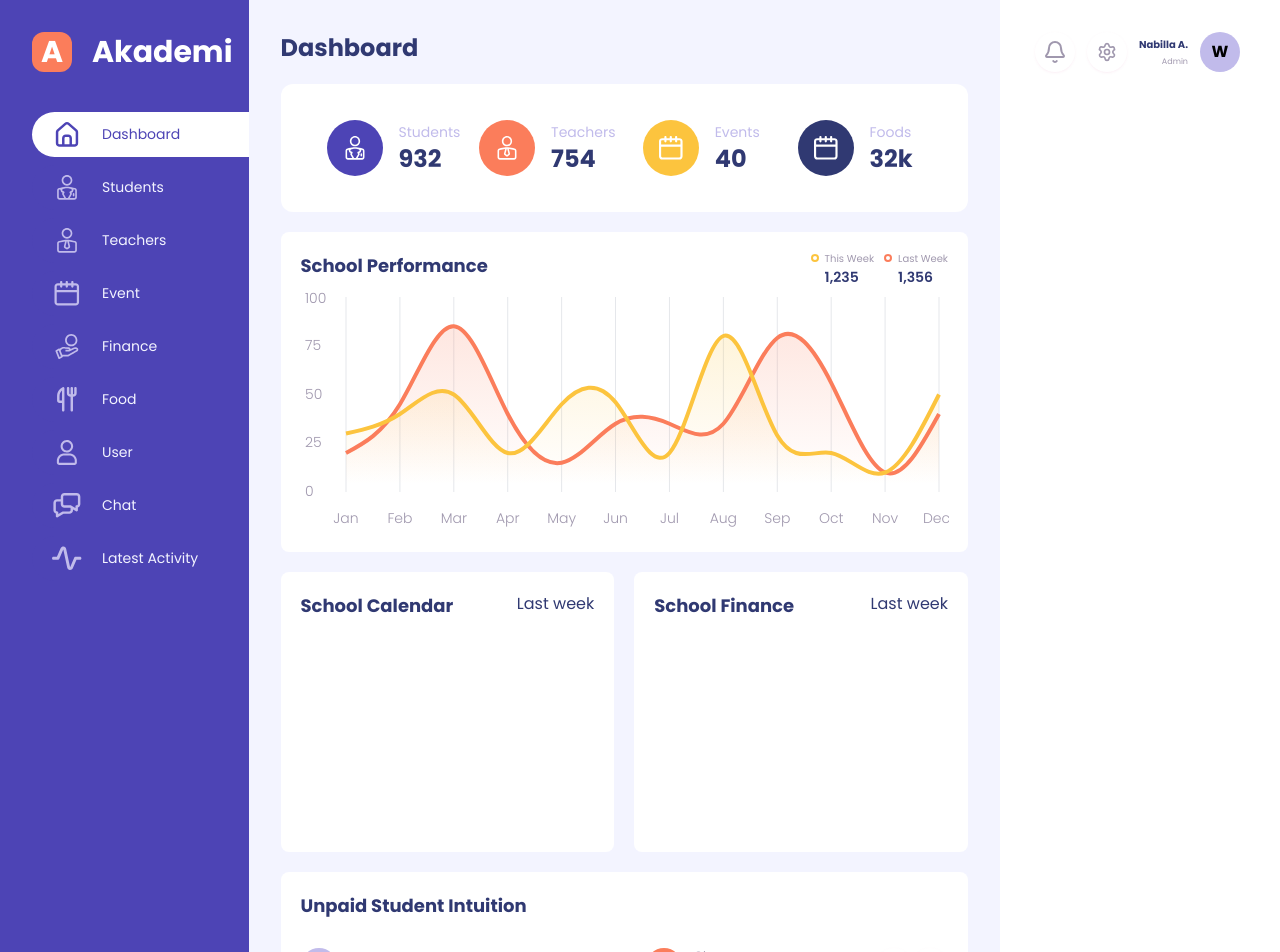
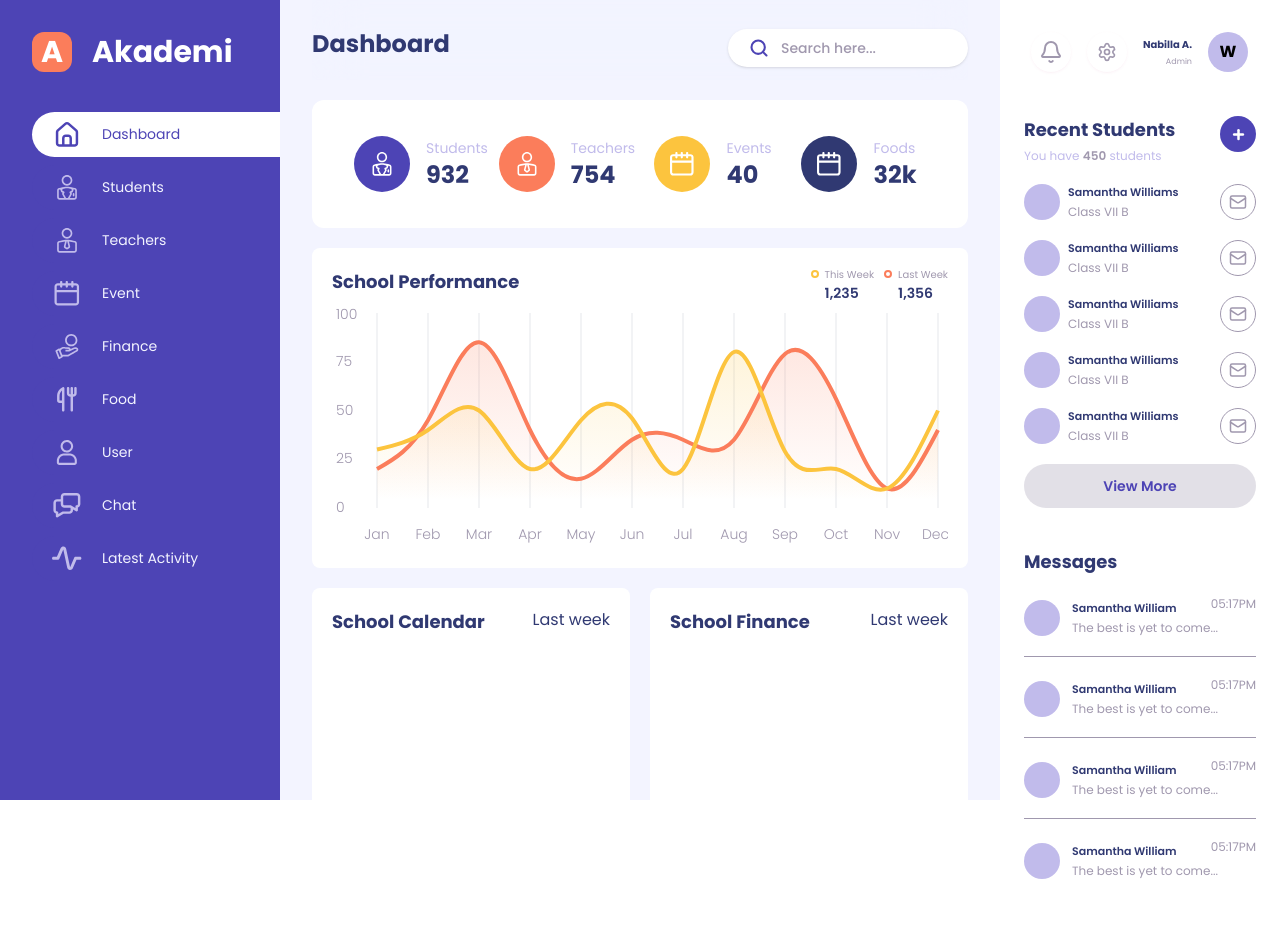
Before and after one commit to DEE-PRINCE001/Akademi, a React (Vite) app: page / in a window 1280 px wide. Shown: the top 952 px of the page. After the commit the page ends 892 px from the top, so only its background shows below. Built offline with nearby package versions, Linux system fonts and the light colour scheme.

Commit message:
Added some features to the dashboard and improved the student page

```diff
--- a/src/components/Layout/Sidebar.jsx
+++ b/src/components/Layout/Sidebar.jsx
@@ -32,8 +32,8 @@ const Sidebar = ({children, doublescreen=false}) => {
     }, [])
 
   return (
-    <div className='flex bg-background'>
-        <div className={`absolute ${profileOpened? "flex" : "hidden"} top-4 right-4 md:right-10 md:top-8 md:flex items-center space-x-3`}>
+    <div className='flex bg-background h-full'>
+        <div className={`absolute ${profileOpened? "flex" : "hidden"} top-4 right-4 md:right-8 md:top-8 md:flex items-center space-x-4 z-50`}>
             <CircularIcon variant={"neutral"} icon={<Bell className='text-inherit'/>}/>
             <CircularIcon variant={"neutral"} icon={<Settings size={20} className='text-inherit'/>}/>
             <div className='flex flex-col space-y-1 items-end'>
@@ -44,7 +44,9 @@ const Sidebar = ({children, doublescreen=false}) => {
             <CircularIcon variant={"empty"}>W</CircularIcon>
 
         </div>
-        <div ref={sideRef} className={`min-h-screen ${sideBarOpened? "flex translate-0 absolute z-10" : "-translate-x-full absolute transition"} z-10 transition-all duration-400 md:static md:translate-x-0 md:flex md:w-70 3xl:w-85 bg-primary font-sans mt-0`}>
+        <div ref={sideRef} className={`h-screen ${sideBarOpened? "flex translate-0 absolute z-10" : "-translate-x-full absolute transition"} z-10
+                transition-all duration-400 md:static md:translate-x-0 md:flex md:w-70
+                3xl:w-85 bg-primary font-sans mt-0 overflow-y-auto`}>
             <div className='flex flex-col p-8 w-full pr-0 space-y-2'>
                 <div className="flex space-x-5 items-center mb-10">
                     <div className='bg-secondary text-white font-bold text-3xl 3xl:text-4xl
@@ -66,7 +68,7 @@ const Sidebar = ({children, doublescreen=false}) => {
         </div>
 
 
-        <div className={` ${ !doublescreen? "flex-1 flex flex-col w-full p-3 md:p-8 pb-0 min-h-screen space-y-5" : "w-full"} `}>
+        <div className={` ${ !doublescreen? "flex-1 flex flex-col w-full p-3 md:p-8 pb-0 min-h-screen space-y-5" : "flex-1 h-screen"} `}>
         {children}
         </div>
 
--- a/src/components/inputs/SearchBox.jsx
+++ b/src/components/inputs/SearchBox.jsx
@@ -12,8 +12,9 @@ const SearchBox = forwardRef(({
 }, ref) => {
 
   const sizeVariants = {
-    "mb":"w-full p-3",
-    "md":"w-40 py-1 md:w-50 md:py-2",
+    "mb":"w-full p-3 lg:w-70",
+    "xm":"w-full py-1",
+    "md":"w-40 py-1 md:w-60 md:py-2",
     "lg": "w-87.5 h-15 py-0.5"
   }
   return (
--- /dev/null
+++ b/src/components/labels/Button.jsx
@@ -0,0 +1,20 @@
+import React from 'react'
+
+const Button = ({children, leftIcon, rightIcon, size, colors, className, ...props}) => {
+  return (
+    <div>
+        <button className={`flex space-x-2 items-center justify-center border-2
+        ${colors || "hover:bg-primary/10 border-primary text-primary"} ${className} rounded-full
+        ${size || "p-2.5 w-38 text-sm"}`} {...props} >
+            {leftIcon? leftIcon: ""}
+            <p>{children || "Newest"}</p>
+            {rightIcon? rightIcon : ''
+            // <div className='w-0 h-0 border-l-8 border-r-8 border-t-10
+            // border-l-transparent border-r-transparent border-t-primary'></div>
+            }
+          </button>
+    </div>
+  )
+}
+
+export default Button
--- a/src/pages/dashboard/Dashboard.jsx
+++ b/src/pages/dashboard/Dashboard.jsx
@@ -5,17 +5,22 @@ import student from '../../assets/icons/studentwhite.svg'
 import teacher from '../../assets/icons/teacherwhite.svg'
 import event from '../../assets/icons/eventwhite.svg'
 import food from '../../assets/icons/foodwhite.svg'
-import { ForkKnife, Menu } from 'lucide-react'
+import { ForkKnife, Mail, Menu, Plus } from 'lucide-react'
 import { NavContext } from '../../contexts/NavContext'
 import SchoolPerformance from './SchoolPerformance'
 import UnpaidStudentRow from './UnpaidStudentRow'
+import GeneralHeader from '../../components/Layout/GeneralHeader'
+import StudentRow from './StudentRow'
+import Button from '../../components/labels/Button'
+import MessageRow from './MessageRow'
+import FoodMenu from './FoodMenu'
 
 const Dashboard = () => {
 
-  const {sideBarOpened,
+  const { sideBarOpened,
     setSideBarOpened,
     profileOpened,
-              setProfileOpened} = useContext(NavContext);
+    setProfileOpened } = useContext(NavContext);
 
   const analyticsData = [
     {
@@ -88,21 +93,25 @@ const Dashboard = () => {
   return (
     // <div className={`flex-1 lg:flex m-0 w-auto`} >
     <div className={`lg:flex`} >
-        <div className='flex-1 flex flex-col w-full p-3 md:p-8 pb-0 min-h-screen space-y-5'>
-            {
-            /* The Header */}
-            <div className={`relative flex flex-col space-y-2 lg:flex-row justify-between lg:items-center w-full`}>
+      <div className='relative flex-1 flex flex-col w-full px-2 md:p-8 md:pt-0
+            pb-0 h-screen space-y-5 overflow-y-auto scrollbar-none'>
+        <div className='pt-3 md:pt-7 md:pb-3 sticky top-0 w-full bg-background/50 backdrop-blur-xl z-1'>
+
+          {/* The Header */}
+          <GeneralHeader title={"Dashboard"} searchBox />
+        </div>
+        {/* <div className={`relative flex flex-col space-y-2 lg:flex-row justify-between lg:items-center w-full`}>
                 <h1 className='text-2xl text-primary-text font-bold'>Dashboard</h1>
 
-                {/* <CircularIcon variant={"primary"} children="A" className='absolute text-white top-1 right-1 md:hidden'
+                <CircularIcon variant={"primary"} children="A" className='absolute text-white top-1 right-1 md:hidden'
                 onClick={() => setProfileOpened(!profileOpened)}/>
 
                 <div className='flex justify-center space-x-5 items-center mt-5 mb-0 lg:hidden'>
                   <Menu size={40} className="md:hidden" onClick={() => setSideBarOpened(!sideBarOpened)}/>
                   <SearchBox size="mb"/>
                   </div>
-                <SearchBox className="hidden lg:flex"/> */}
-            </div>
+                <SearchBox className="hidden lg:flex"/>
+            </div> */}
 
         {/* the body */}
         {/* <div className='p-5 xl:p-7 rounded-xl bg-white'> */}
@@ -111,7 +120,7 @@ const Dashboard = () => {
                 xl:grid-cols-4 w-full justify-between gap-y-4 xl:gap-y-0 p-5 xl:p-9 rounded-xl bg-white'>
           {analyticsData.map((x) =>
             <div key={x.title} className='flex items-center space-x-2 lg:space-x-4 justify-start xl:justify-center'>
-                  <CircularIcon variant={x.variant} size="lg" icon={<img src={x.icon} className='text-white h-6 w-6'/>} />
+              <CircularIcon variant={x.variant} size="lg" icon={<img src={x.icon} className='text-white h-6 w-6' />} />
               <div className='flex flex-col space-y-2'>
                 <span className='text-sm text-grey-200 leading-none'>{x.title}</span>
                 <span className='text-2xl leading-none font-bold text-primary-text'>{x.value}</span>
@@ -122,7 +131,7 @@ const Dashboard = () => {
 
 
         {/* the school performance */}
-            <SchoolPerformance spdata={spdata}/>
+        <SchoolPerformance spdata={spdata} />
 
 
         {/* Calenndar and finance */}
@@ -151,16 +160,16 @@ const Dashboard = () => {
         </div>
 
         {/* Unpaid Student Intuition */}
-              <div className='flex flex-col space-y-7 bg-white w-full rounded-lg p-5 overflow-x-auto'>
+        <div className='flex flex-col space-y-7 bg-white w-full rounded-lg p-5'>
           <div className='flex justify-start'>
             <h1 className='text-primary-text text-lg font-bold'>Unpaid Student Intuition</h1>
           </div>
 
-                <UnpaidStudentRow/>
-                <UnpaidStudentRow/>
-                <UnpaidStudentRow/>
-                <UnpaidStudentRow/>
-                <UnpaidStudentRow/>
+          <UnpaidStudentRow />
+          <UnpaidStudentRow />
+          <UnpaidStudentRow />
+          <UnpaidStudentRow />
+          <UnpaidStudentRow />
 
 
           <div></div>
@@ -172,8 +181,54 @@ const Dashboard = () => {
       {/* </div> */}
 
       {/* the rightbar */}
-        <div className='hidden lg:flex flex-col w-70 3xl:w-85 bg-white min-h-screen'>
+      <div className='relative bg-white h-screen'>
+        <div className='sticky top-0 bg-transparent backdrop-blur-xl h-23'></div>
 
+        <div className='hidden relative lg:flex flex-col w-70 p-6
+            space-y-10 3xl:w-85 h-full overflow-y-auto scrollbar-none z-1'>
+          {/* <div className='flex flex-col space-y-8'> */}
+          <div className='flex flex-col space-y-5'>
+            <div className='flex justify-between'>
+              <div className='flex-col justify-between'>
+                <h1 className='font-bold text-primary-text text-lg pb-1'>Recent Students</h1>
+                <p className='text-xs text-grey-200'>You have <span className='text-grey-300 font-semibold'>450</span> students </p>
+              </div>
+
+              <CircularIcon size='xm' icon={<Plus size={15} strokeWidth={4} className="text-white" />} />
+            </div>
+
+            {[{}, {}, {}, {}, {}].map((x) =>
+              <StudentRow name={"Samantha Williams"} grade={"VII B"} />
+            )}
+            <Button colors={"bg-grey-300/30 text-primary border-none hover:text-white hover:bg-primary"}
+              size={"w-full p-3 font-semibold text-sm"} className={"cursor-pointer"}>View More</Button>
+          </div>
+          {/* </div> */}
+
+          {/* Messages */}
+          <div className='flex flex-col space-y-5'>
+            <h1 className='font-bold text-primary-text text-lg'>Messages</h1>
+            <MessageRow message='The best is yet to come, you know that right?' name={"Samantha William"} />
+            <MessageRow message='The best is yet to come, you know that right?' name={"Samantha William"} />
+            <MessageRow message='The best is yet to come, you know that right?' name={"Samantha William"} />
+            <MessageRow message='The best is yet to come, you know that right?' name={"Samantha William"} />
+            <Button colors={"bg-grey-300/30 text-primary border-none hover:text-white hover:bg-primary"}
+              size={"w-full p-3 font-semibold text-sm"} className={"cursor-pointer"}>View More</Button>
+          </div>
+
+          {/* Food menu */}
+          <div className='flex flex-col space-y-7'>
+            <h1 className='font-bold text-primary-text text-lg'>Current Foods Menu</h1>
+            <FoodMenu />
+            <FoodMenu />
+            <FoodMenu />
+            <Button colors={"bg-grey-300/30 text-primary border-none hover:text-white hover:bg-primary"}
+              size={"w-full p-3 font-semibold text-sm"} className={"cursor-pointer"}>View More</Button>
+
+
+          </div>
+
+        </div>
       </div>
     </div>
   )
--- /dev/null
+++ b/src/pages/dashboard/FoodMenu.jsx
@@ -0,0 +1,15 @@
+import React from 'react'
+
+const FoodMenu = ({image, food, description}) => {
+    return (
+        <div className='flex flex-col space-y-1'>
+            <div className='w-full h-30 rounded-2xl bg-grey-200 mb-5'>
+                {image && <img src={image} alt='...'  className='h-full w-full'/>}
+            </div>
+            <h3 className='text-primary-text font-semibold text-sm'>{food || "Beef Steak with Fried Potato"}</h3>
+            <p className='text-grey-300 text-xs'>{description || "Lorem ipsum dolor sit amet..."}</p>
+        </div>
+    )
+}
+
+export default FoodMenu
--- /dev/null
+++ b/src/pages/dashboard/MessageRow.jsx
@@ -0,0 +1,22 @@
+import React from 'react'
+import CircularIcon from '../../components/labels/CircularIcon'
+
+
+const MessageRow = ({name, message="", time}) => {
+  return (
+    <div className='flex relative justify-start pt-1 pb-5 border-b border-grey-300'>
+                <div className='flex space-x-3 '>
+                  <CircularIcon variant='empty' size='xm'/>
+                  <div className='flex flex-col justify-between'>
+                    <h4 className='font-semibold text-primary-text text-[11px]'>{name || "-"}</h4>
+                    <p className='text-grey-300 text-xs'>{message.substring(0, 23) + "..." } </p>
+                  </div>
+                </div>
+
+               <p className='absolute right-0 top-0 text-grey-300 text-xs'>{time || "05:17PM"}</p>
+
+              </div>
+  )
+}
+
+export default MessageRow
--- /dev/null
+++ b/src/pages/dashboard/StudentRow.jsx
@@ -0,0 +1,28 @@
+import React from 'react'
+import CircularIcon from '../../components/labels/CircularIcon'
+import { Mail } from 'lucide-react'
+
+
+const StudentRow = ({name, grade}) => {
+  return (
+    <div className='flex justify-between'>
+            <div className='flex space-x-2 '>
+              <CircularIcon variant='empty' size='xm'/>
+              <div className='flex flex-col justify-between'>
+                <h4 className='font-semibold text-primary-text text-[11px]'>{name || "-"}</h4>
+                <p className='text-grey-300 text-xs'>Class {grade || "VII A"}</p>
+              </div>
+            </div>
+
+            <div className='w-9 h-9 rounded-full border border-grey-300 flex
+            justify-center items-center text-grey-300 hover:text-white hover:bg-primary'>
+              <Mail className='text-inherit' size={18}/>
+            </div>
+
+
+          </div>
+
+  )
+}
+
+export default StudentRow
--- a/src/pages/student/StudentPage.jsx
+++ b/src/pages/student/StudentPage.jsx
@@ -1,11 +1,13 @@
-import React from 'react'
+import React, { useContext } from 'react'
 
 import Header from './Header';
 import StudentRow from './StudentRow';
 import CircularIcon from '../../components/labels/CircularIcon';
 import SearchBox from '../../components/inputs/SearchBox';
-import { Menu } from 'lucide-react';
+import { Menu, Plus, Triangle } from 'lucide-react';
 import GeneralHeader from '../../components/Layout/GeneralHeader';
+import Button from '../../components/labels/Button';
+import { NavContext } from '../../contexts/NavContext';
 
 const students = [
   {
@@ -82,12 +84,35 @@ const students = [
 
 
 const StudentPage = () => {
+
+  const {sideBarOpened,
+                    setSideBarOpened,
+                    profileOpened,
+                    setProfileOpened} = useContext(NavContext);
   return (
-    <div className='flex-1 min-h-full w-auto m-0'>
-            <GeneralHeader title={"Students"}/>
-            <div className='max-w-full bg-white rounded-xl overflow-x-auto mt-20'>
+    <div className='flex-1 flex flex-col space-y-3 md:space-y-7 min-h-full w-auto m-0'>
+      <GeneralHeader title={"Students"} />
+      <div className='flex  flex-col-reverse md:flex-row gap-y-3 md:gap-y-0 items-center md:justify-between'>
+        <SearchBox size="mb" />
+        <div className='flex justify-between w-full md:justify-end'>
 
-            <Header selected={students.selected}/>
+          <Menu size={40} className="md:hidden text-primary" onClick={() => setSideBarOpened(!sideBarOpened)} />
+          <div className='flex space-x-2'>
+            <Button rightIcon={<div className='w-0 h-0 border-l-8 border-r-8 border-t-10
+            border-l-transparent border-r-transparent border-t-primary'></div>}
+              onClick={() => alert("Sort not implemented yet, Calm down")} />
+
+            <Button colors={"bg-primary border-primary text-white hover:bg-primary-text hover:border-primary-text"}
+              leftIcon={<Plus className='text-white' strokeWidth={5} size={15} />}
+              onClick={() => alert("Cannot add new student yet, do with what you have")}
+            >New Student</Button>
+          </div>
+        </div>
+
+      </div>
+
+      <div className='max-w-full bg-white rounded-xl overflow-x-auto'>
+        <Header selected={students.selected} />
         {students.map((student) =>
           <StudentRow key={student.id} selected={student.selected} name={student.name}
             studentId={student.studentId} city={student.city} date={student.date}
```
Lines whose indentation alone changed are shown as unchanged.
